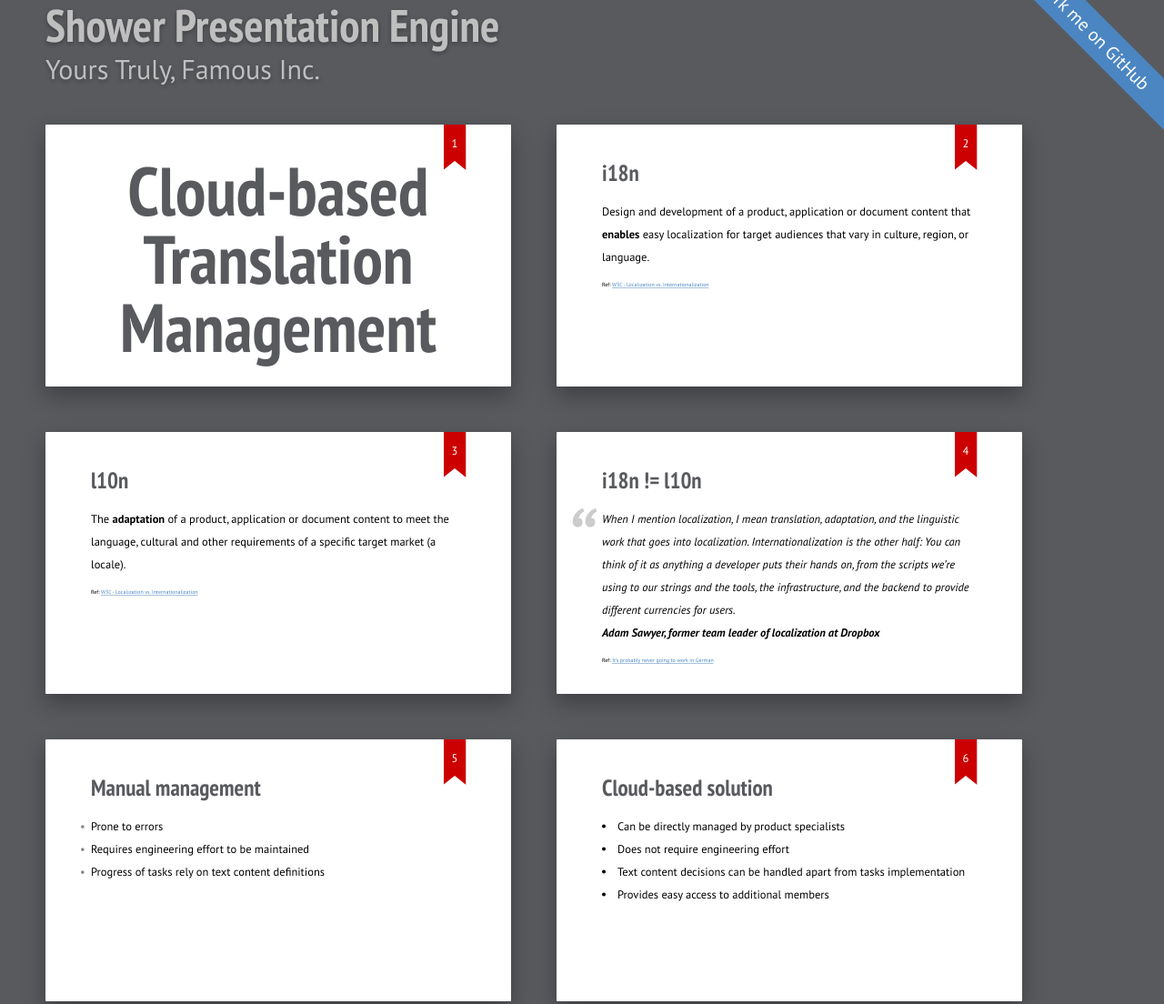
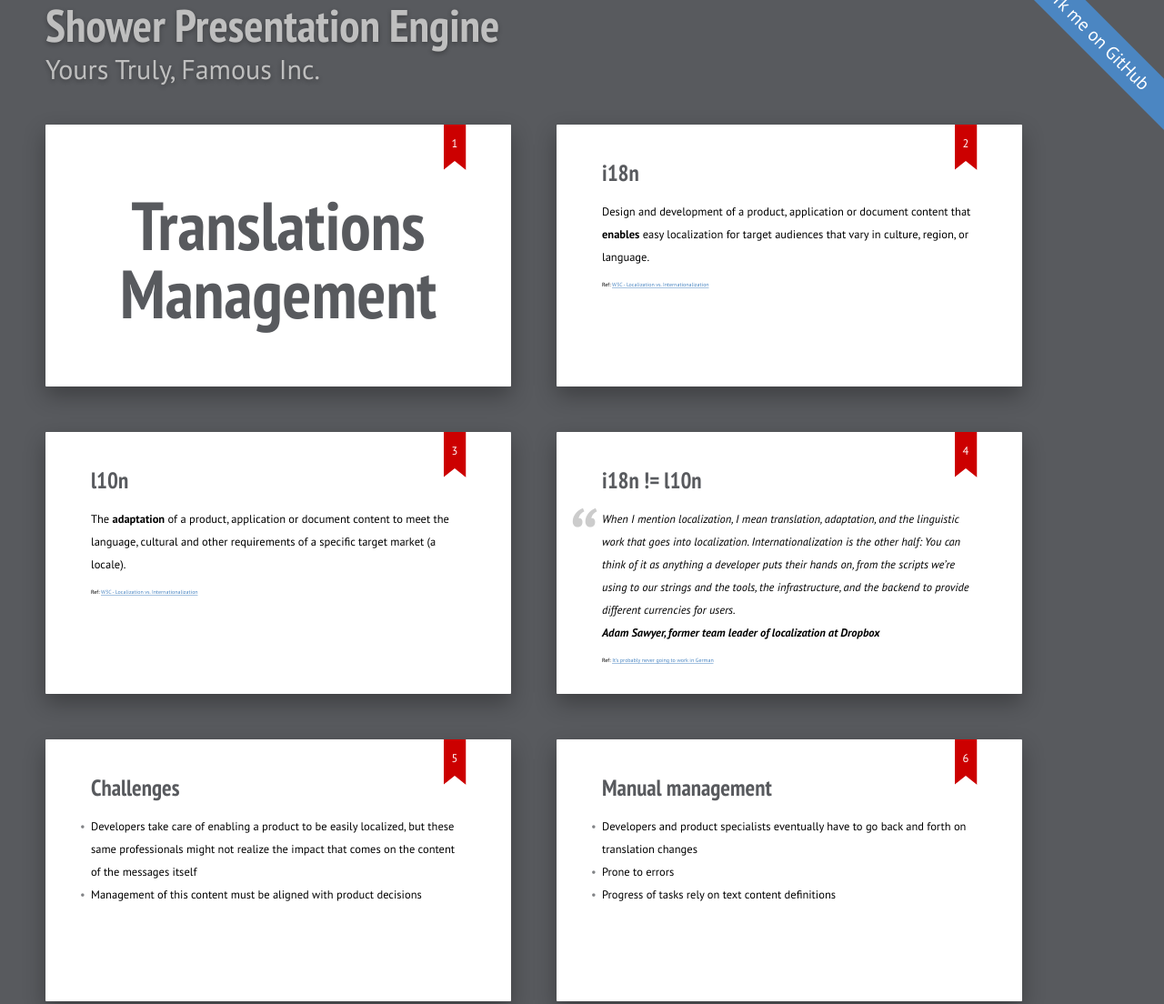
Before and after one commit to lidimayra/translations-management-slides, a website: page index.html in a window 1280 px wide. Shown: the part 37-1141 px from the top of the page at 91% size. Drawn offline with Linux system fonts and the light colour scheme; files whose address does not match are found by name.

Commit message:
Add challenges slides

```diff
--- a/index.html
+++ b/index.html
@@ -1,7 +1,7 @@
 <!DOCTYPE html>
 <html lang="en">
   <head>
-  <title>Cloud-based Translation Management</title>
+    <title>Translations Management</title>
     <meta charset="utf-8">
     <meta name="viewport" content="width=device-width, initial-scale=1">
     <link rel="stylesheet" href="node_modules/@shower/ribbon/styles/styles.css">
@@ -16,7 +16,7 @@
 
     <section class="slide">
       <!-- Create your first slide -->
-      <h2 class="shout shrink">Cloud-based Translation Management</h2>
+      <h2 class="shout shrink">Translations Management</h2>
     </section>
 
     <section class="slide">
@@ -57,10 +57,10 @@
           <p>
             When I mention localization, I mean translation, adaptation, and the
             linguistic work that goes into localization. Internationalization is
-          the other half: You can think of it as anything a developer puts their
-          hands on, from the scripts we’re using to our strings and the tools, the
-          infrastructure, and the backend to provide different currencies for
-          users.
+            the other half: You can think of it as anything a developer puts
+            their hands on, from the scripts we’re using to our strings and the
+            tools, the infrastructure, and the backend to provide different
+            currencies for users.
           </p>
         </blockquote>
         <figcaption>
@@ -76,11 +76,28 @@
     </section>
 
     <section class="slide">
+      <h2>Challenges</h2>
+      <ul>
+        <li>
+          Developers take care of enabling a product to be easily localized, but
+          these same professionals might not realize the impact that comes on
+          the content of the messages itself
+        </li>
+
+        <li>
+          Management of this content must be aligned with product decisions
+        </li>
+      </ul>
+    </section>
+
+    <section class="slide">
       <h2>Manual management</h2>
-
       <ul>
+        <li>
+          Developers and product specialists eventually have to go back and
+          forth on translation changes
+        </li>
         <li>Prone to errors</li>
-        <li>Requires engineering effort to be maintained</li>
         <li>Progress of tasks rely on text content definitions</li>
       </ul>
     </section>
```
Lines whose indentation alone changed are shown as unchanged.
